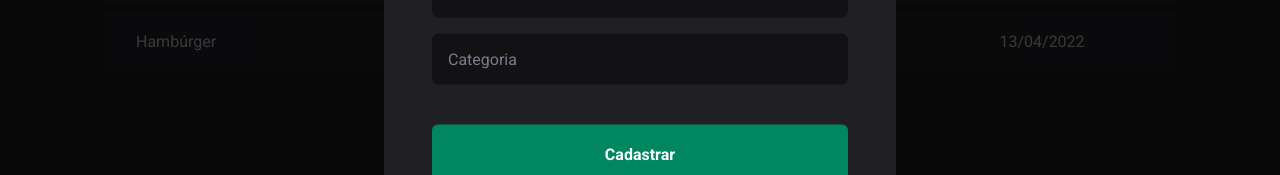
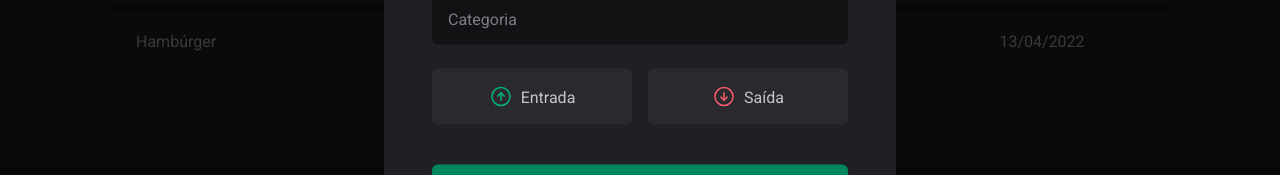
Before and after one commit to alisonbessa/money-management, a React (Vite) app: page / in a window 1280 px wide. Both pictures are taken after a click on the button "Nova Transação". Shown: the part 389-564 px from the top of the page. Built offline with nearby package versions, Linux system fonts and the light colour scheme.

Commit message:
feat: create income and outcome radio group

```diff
--- a/package.json
+++ b/package.json
@@ -10,6 +10,7 @@
   },
   "dependencies": {
     "@radix-ui/react-dialog": "^1.0.0",
+    "@radix-ui/react-radio-group": "^1.0.0",
     "phosphor-react": "^1.4.1",
     "react": "^18.2.0",
     "react-dom": "^18.2.0",
--- a/src/components/NewTransactionModal/index.tsx
+++ b/src/components/NewTransactionModal/index.tsx
@@ -1,7 +1,13 @@
 import * as Dialog from '@radix-ui/react-dialog'
-import { X } from 'phosphor-react'
+import { X, ArrowCircleUp, ArrowCircleDown } from 'phosphor-react'
 
-import { CloseButton, Content, Overlay } from './styles'
+import {
+  CloseButton,
+  Content,
+  Overlay,
+  TransactionType,
+  TransactionTypeButton,
+} from './styles'
 
 export function NewTransitionModal() {
   return (
@@ -18,6 +24,17 @@
             <input type="number" placeholder="Valor" required />
             <input type="text" placeholder="Categoria" required />
 
+            <TransactionType>
+              <TransactionTypeButton variant="income" value="income">
+                <ArrowCircleUp size={24} />
+                Entrada
+              </TransactionTypeButton>
+              <TransactionTypeButton variant="outcome" value="outcome">
+                <ArrowCircleDown size={24} />
+                Saída
+              </TransactionTypeButton>
+            </TransactionType>
+
             <button type="submit">Cadastrar</button>
           </form>
         </Content>
--- a/src/components/NewTransactionModal/styles.ts
+++ b/src/components/NewTransactionModal/styles.ts
@@ -1,5 +1,6 @@
 import styled from 'styled-components'
 import * as Dialog from '@radix-ui/react-dialog'
+import * as RadioGroup from '@radix-ui/react-radio-group'
 
 export const Overlay = styled(Dialog.Overlay)`
   position: fixed;
@@ -69,3 +70,53 @@
   cursor: pointer;
   color: ${(props) => props.theme['gray-500']};
 `
+
+export const TransactionType = styled(RadioGroup.Root)`
+  display: grid;
+  grid-template-columns: repeat(2, 1fr);
+  gap: 1rem;
+  margin-top: 0.5rem;
+`
+
+interface TransactionTypeButtonProps {
+  variant: 'income' | 'outcome'
+}
+
+export const TransactionTypeButton = styled(
+  RadioGroup.Item,
+)<TransactionTypeButtonProps>`
+  background: ${(props) => props.theme['gray-700']};
+  padding: 1rem;
+  display: flex;
+  align-items: center;
+  justify-content: center;
+  gap: 0.5rem;
+  border-radius: 6px;
+  cursor: pointer;
+  border: 0;
+  color: ${(props) => props.theme['gray-300']};
+
+  svg {
+    color: ${(props) =>
+      props.variant === 'income'
+        ? props.theme['green-300']
+        : props.theme['red-300']};
+  }
+
+  &[data-state='unchecked']:hover {
+    background: ${(props) => props.theme['gray-600']};
+    transition: background-color 0.2s;
+  }
+
+  &[data-state='checked'] {
+    color: ${(props) => props.theme.white};
+    background: ${(props) =>
+      props.variant === 'income'
+        ? props.theme['green-500']
+        : props.theme['red-500']};
+
+    svg {
+      color: ${(props) => props.theme.white};
+    }
+  }
+`
```
Also changed, not shown: 1 other file (tests, documents, lock files or other folders).
